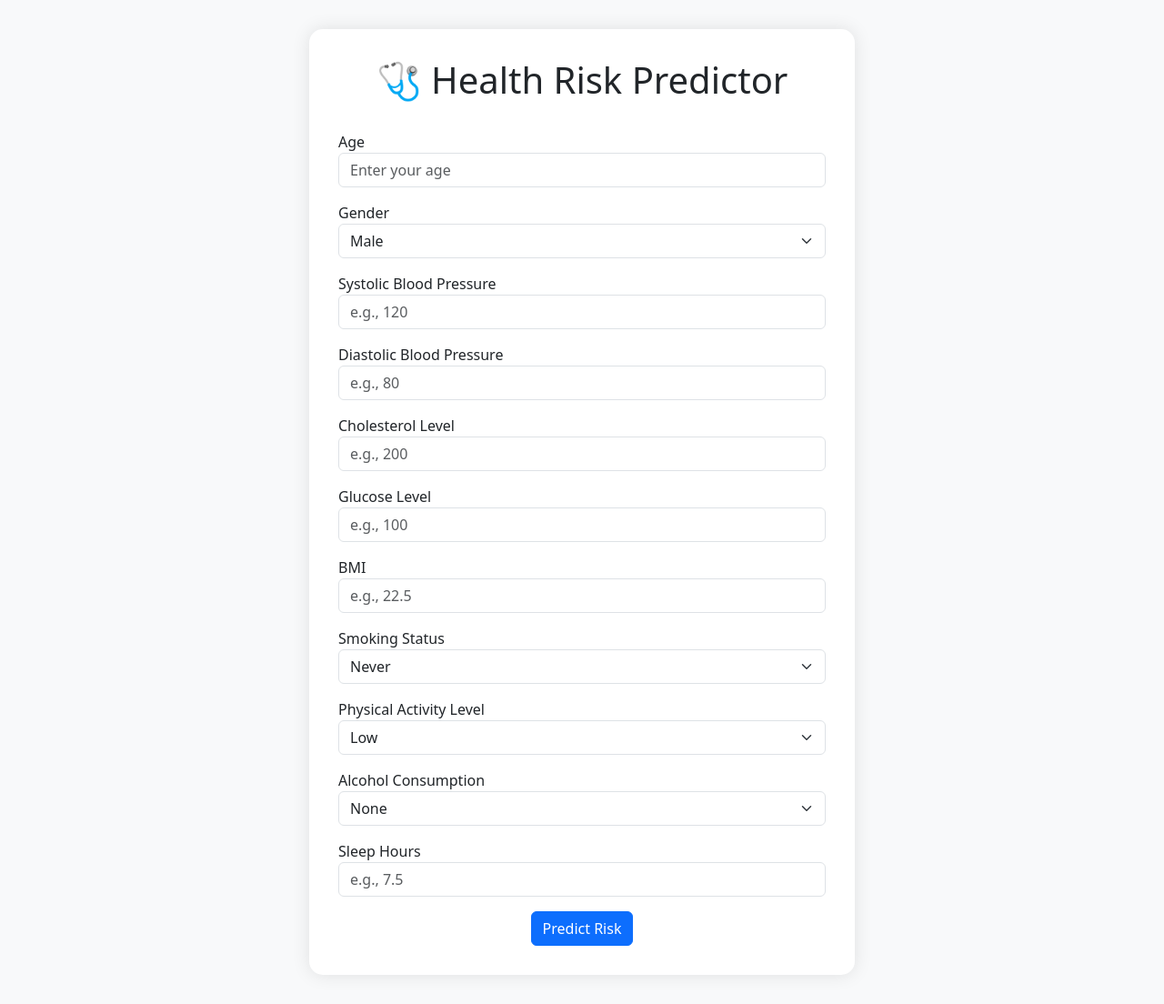
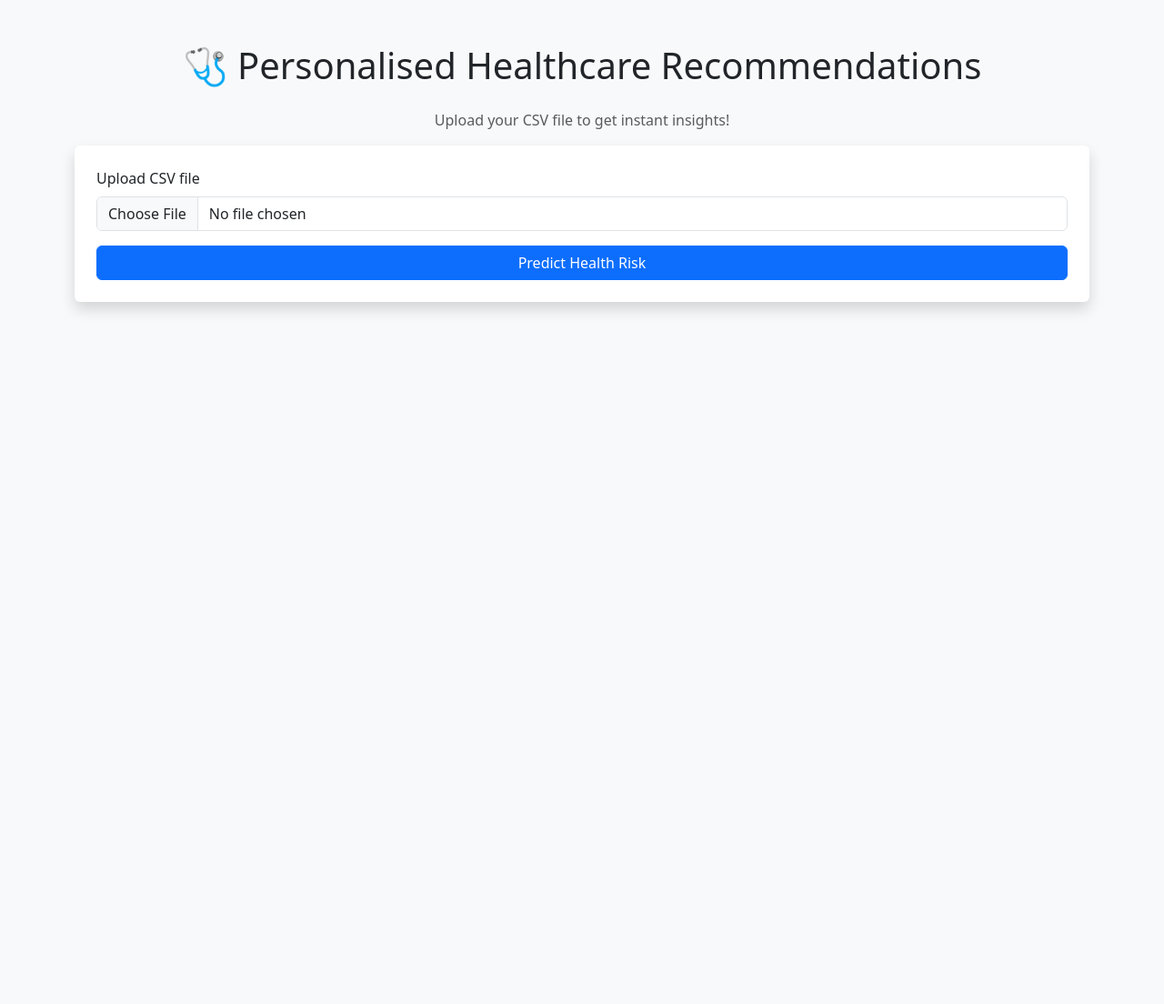
Before and after one commit to Naila-Srivastava/Personalised_Healthcare_App, a Flask app: page / in a window 1280 px wide. Shown: the whole page at 91% size. After the commit the page ends 343 px from the top, so only its background shows below. Run offline with Flask 3, Linux system fonts and the light colour scheme; parts of the project's set-up code (start-up, migrations or seed data) failed here and were passed over; some libraries are stand-ins or nearby versions.

Commit message:
UI script

```diff
--- a/templates/index.html
+++ b/templates/index.html
@@ -1,107 +1,26 @@
 <!DOCTYPE html>
-<html>
+<html lang="en">
 <head>
-    <title>Personalized Health Risk</title>
-    <link href="https://cdn.jsdelivr.net/npm/bootstrap@5.3.0/dist/css/bootstrap.min.css" rel="stylesheet">
-    <style>
-        body {
-            padding: 2rem;
-            background: #f8f9fa;
-        }
-        .form-container {
-            max-width: 600px;
-            margin: auto;
-            background: #ffffff;
-            padding: 2rem;
-            border-radius: 15px;
-            box-shadow: 0px 0px 20px rgba(0, 0, 0, 0.1);
-        }
-        h1 {
-            text-align: center;
-            margin-bottom: 2rem;
-        }
-    </style>
+  <meta charset="UTF-8">
+  <title>Upload Patient Data</title>
+  <link href="https://cdn.jsdelivr.net/npm/bootstrap@5.3.0/dist/css/bootstrap.min.css" rel="stylesheet">
 </head>
-<body>
-    <div class="form-container">
-        <h1>🩺 Health Risk Predictor</h1>
-        <form method="post">
-            <div class="mb-3">
-                <label>Age</label>
-                <input type="number" name="age" class="form-control" placeholder="Enter your age" required>
-            </div>
+<body class="bg-light">
 
-            <div class="mb-3">
-                <label>Gender</label>
-                <select name="gender" class="form-select" required>
-                    <option>Male</option>
-                    <option>Female</option>
-                    <option>Other</option>
-                </select>
-            </div>
+  <div class="container mt-5">
+    <div class="text-center">
+      <h1 class="mb-4">🩺 Personalised Healthcare Recommendations</h1>
+      <p class="text-muted">Upload your CSV file to get instant insights!</p>
+    </div>
 
-            <div class="mb-3">
-                <label>Systolic Blood Pressure</label>
-                <input type="number" name="systolic" class="form-control" placeholder="e.g., 120" required>
-            </div>
+    <form action="/predict" method="post" enctype="multipart/form-data" class="shadow p-4 bg-white rounded">
+      <div class="mb-3">
+        <label for="file" class="form-label">Upload CSV file</label>
+        <input class="form-control" type="file" name="file" id="file" required>
+      </div>
+      <button type="submit" class="btn btn-primary w-100">Predict Health Risk</button>
+    </form>
+  </div>
 
-            <div class="mb-3">
-                <label>Diastolic Blood Pressure</label>
-                <input type="number" name="diastolic" class="form-control" placeholder="e.g., 80" required>
-            </div>
-
-            <div class="mb-3">
-                <label>Cholesterol Level</label>
-                <input type="number" name="cholesterol" class="form-control" placeholder="e.g., 200" required>
-            </div>
-
-            <div class="mb-3">
-                <label>Glucose Level</label>
-                <input type="number" name="glucose" class="form-control" placeholder="e.g., 100" required>
-            </div>
-
-            <div class="mb-3">
-                <label>BMI</label>
-                <input type="number" step="0.1" name="bmi" class="form-control" placeholder="e.g., 22.5" required>
-            </div>
-
-            <div class="mb-3">
-                <label>Smoking Status</label>
-                <select name="smoking" class="form-select" required>
-                    <option>Never</option>
-                    <option>Former</option>
-                    <option>Current</option>
-                </select>
-            </div>
-
-            <div class="mb-3">
-                <label>Physical Activity Level</label>
-                <select name="activity" class="form-select" required>
-                    <option>Low</option>
-                    <option>Moderate</option>
-                    <option>High</option>
-                </select>
-            </div>
-
-            <div class="mb-3">
-                <label>Alcohol Consumption</label>
-                <select name="alcohol" class="form-select" required>
-                    <option>None</option>
-                    <option>Low</option>
-                    <option>Moderate</option>
-                    <option>High</option>
-                </select>
-            </div>
-
-            <div class="mb-3">
-                <label>Sleep Hours</label>
-                <input type="number" step="0.5" name="sleep" class="form-control" placeholder="e.g., 7.5" required>
-            </div>
-
-            <div class="text-center">
-                <button type="submit" class="btn btn-primary">Predict Risk</button>
-            </div>
-        </form>
-    </div>
 </body>
 </html>
```
